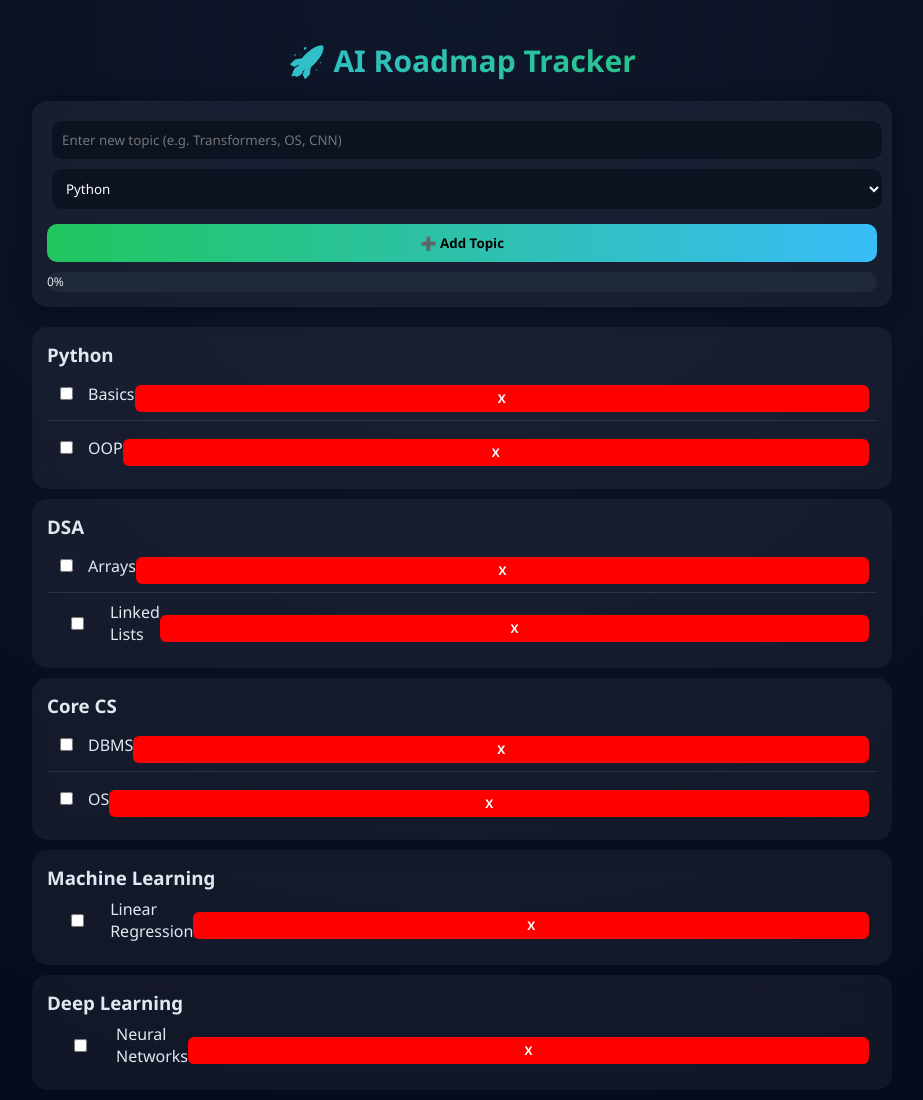
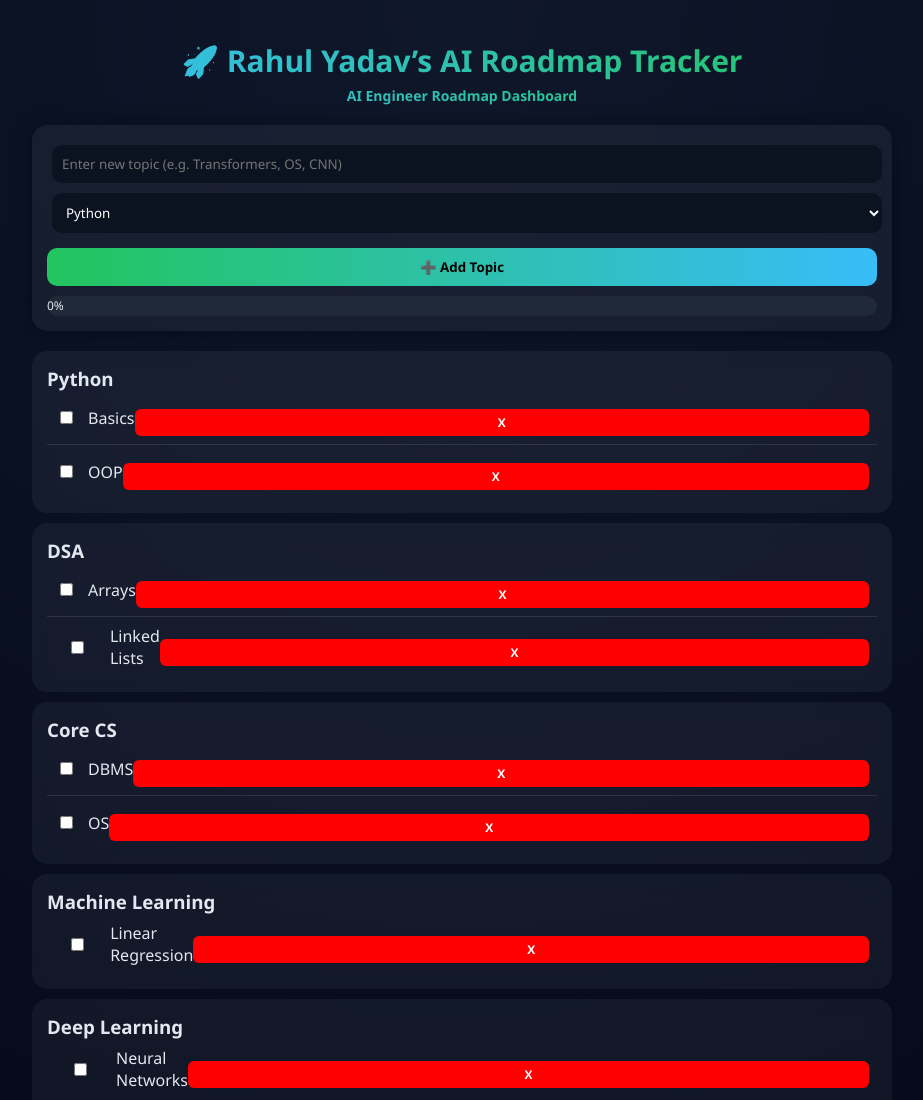
Before and after one commit to rjrahulyadav369-beep/syllabus-traker-for-ai-engineer, a plain HTML site: page index.html in a window 1280 px wide. Shown: the top 1100 px of the page, without its empty margins (178-1101 px from the left). Drawn offline with Linux system fonts and the light colour scheme.

Commit message:
Update title and header branding in index.html

```diff
--- a/index.html
+++ b/index.html
@@ -3,7 +3,7 @@
 <head>
 <meta charset="UTF-8" />
 <meta name="viewport" content="width=device-width, initial-scale=1.0"/>
-<title>AI Roadmap Tracker</title>
+<title>Rahul Yadav | AI Engineer Roadmap Tracker</title>
 
 <style>
 *{
@@ -25,6 +25,7 @@ body{
   padding:20px;
 }
 
+/* HEADER */
 h1{
   text-align:center;
   margin:20px 0;
@@ -138,9 +139,15 @@ small{
 
 <div class="container">
 
-<h1>🚀 AI Roadmap Tracker</h1>
+<!-- BRANDING HEADER -->
+<h1>
+  🚀 Rahul Yadav’s AI Roadmap Tracker
+  <span style="font-size:14px;display:block;color:#94a3b8;margin-top:5px;">
+    AI Engineer Roadmap Dashboard
+  </span>
+</h1>
 
-<!-- ADD PANEL -->
+<!-- INPUT PANEL -->
 <div class="panel">
 
   <input id="topicInput" placeholder="Enter new topic (e.g. Transformers, OS, CNN)" />
@@ -202,11 +209,13 @@ function addTopic(){
 
 function toggle(cat, topic){
   let key = cat + "-" + topic;
+
   if(localStorage.getItem(key)){
     localStorage.removeItem(key);
   } else {
     localStorage.setItem(key, new Date().toLocaleDateString());
   }
+
   render();
 }
 
```
